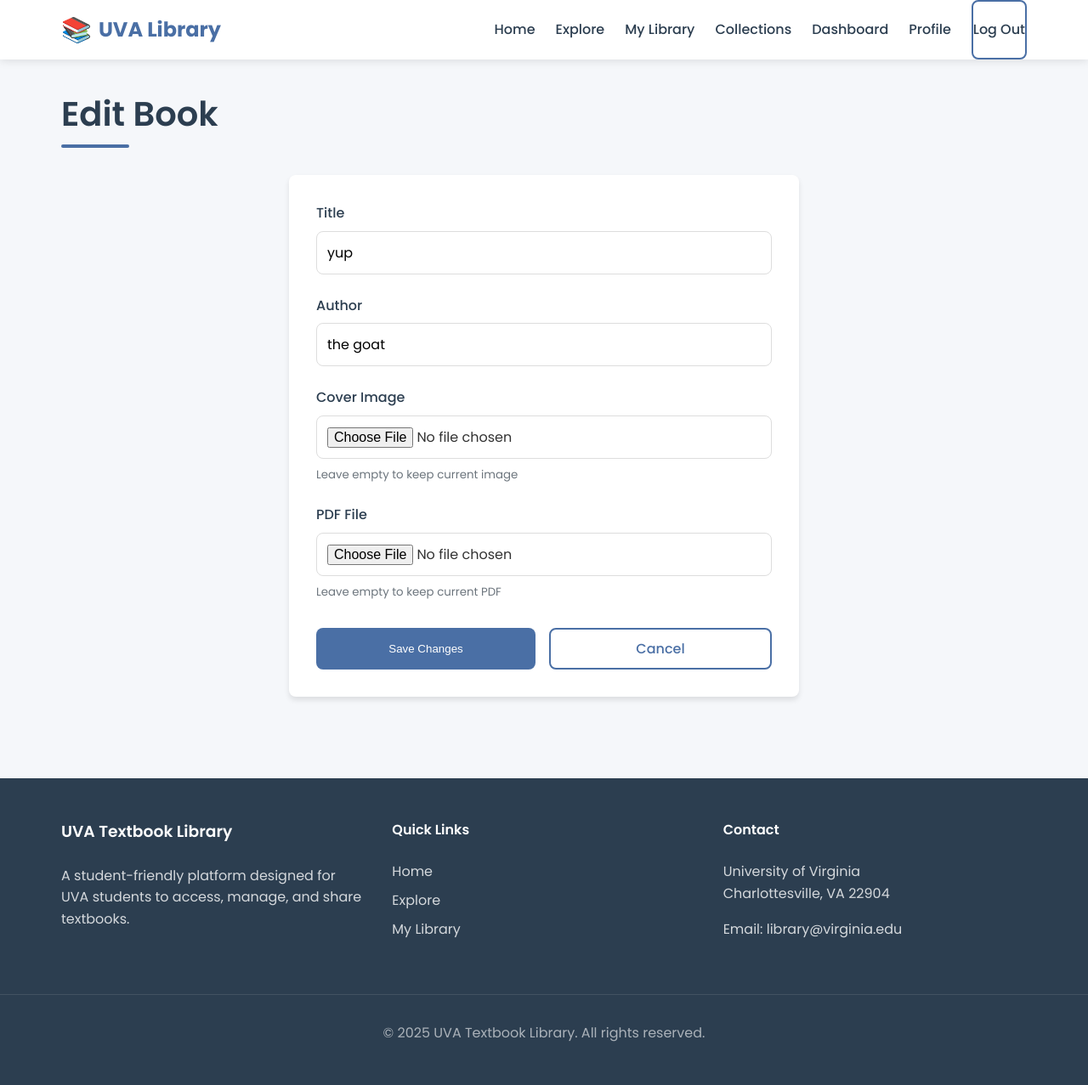
After one commit to notjup1ter/textbook-rental-app, a Django app: page /library/book/3/edit/ in a window 1280 px wide. The commit adds this page. Shown: the whole page at 85% size. Run offline with Django 5.2, Linux system fonts and the light colour scheme; a user stored in the database is signed in; data comes from the database, SQL or seed files in the repository; both versions use the stored data as it was after the commit.

Commit message:
allow librarians to edit books

```diff
--- a/library/forms.py
+++ b/library/forms.py
@@ -1,7 +1,7 @@
 from django import forms
 from django.contrib.auth.forms import UserCreationForm
 from django.contrib.auth.models import User
-from .models import Profile, Collection
+from .models import Profile, Collection, Book
 
 class CustomUserCreationForm(UserCreationForm):
     email = forms.EmailField(required=True)
@@ -21,3 +21,9 @@ class CollectionForm(forms.ModelForm):
     class Meta:
         model = Collection
         fields = ['title', 'description', 'cover_image']
+
+
+class BookForm(forms.ModelForm):
+    class Meta:
+        model = Book
+        fields = ['title', 'author', 'cover_image', 'pdf_file']
--- a/library/static/library/css/style.css
+++ b/library/static/library/css/style.css
@@ -805,3 +805,12 @@ input[type="text"]:focus, input[type="email"]:focus, input[type="password"]:focu
   background-color: var(--danger-color);
   color: white;
 }
+
+.button-group {
+  display: flex;
+  gap: 1rem;
+}
+
+.button-group .btn {
+  flex: 1;
+}
--- /dev/null
+++ b/library/templates/library/edit_book.html
@@ -0,0 +1,63 @@
+{% extends 'library/base.html' %}
+
+{% block title %}Edit {{ book.title }}{% endblock %}
+
+{% block content %}
+<h1>Edit Book</h1>
+
+<div class="card" style="max-width: 600px; margin: 0 auto;">
+    <form method="post" enctype="multipart/form-data">
+        {% csrf_token %}
+
+        <div class="form-group">
+            <label for="{{ form.title.id_for_label }}">Title</label>
+            {{ form.title }}
+            {% if form.title.errors %}
+            <div class="error-message">{{ form.title.errors }}</div>
+            {% endif %}
+        </div>
+
+        <div class="form-group">
+            <label for="{{ form.author.id_for_label }}">Author</label>
+            {{ form.author }}
+            {% if form.author.errors %}
+            <div class="error-message">{{ form.author.errors }}</div>
+            {% endif %}
+        </div>
+
+        <div class="form-group">
+            <label for="{{ form.cover_image.id_for_label }}">Cover Image</label>
+            {% if book.cover_image %}
+            <div style="margin-bottom: 1rem;">
+                <img src="{{ book.cover_image.url }}" alt="Current cover" style="width: 100px; height: 150px; object-fit: cover; border-radius: 4px;">
+                <p style="font-size: 0.9rem; color: var(--text-light);">Current cover image</p>
+            </div>
+            {% endif %}
+            {{ form.cover_image }}
+            {% if form.cover_image.errors %}
+            <div class="error-message">{{ form.cover_image.errors }}</div>
+            {% endif %}
+            <small style="display: block; margin-top: 0.5rem; color: var(--text-light);">Leave empty to keep current image</small>
+        </div>
+
+        <div class="form-group">
+            <label for="{{ form.pdf_file.id_for_label }}">PDF File</label>
+            {% if book.pdf_file %}
+            <div style="margin-bottom: 1rem;">
+                <p style="font-size: 0.9rem; color: var(--text-light);">Current PDF: {{ book.pdf_file.name|slice:"9:" }}</p>
+            </div>
+            {% endif %}
+            {{ form.pdf_file }}
+            {% if form.pdf_file.errors %}
+            <div class="error-message">{{ form.pdf_file.errors }}</div>
+            {% endif %}
+            <small style="display: block; margin-top: 0.5rem; color: var(--text-light);">Leave empty to keep current PDF</small>
+        </div>
+
+        <div class="button-group" style="display: flex; gap: 1rem; margin-top: 2rem;">
+            <button type="submit" class="btn btn-primary" style="flex: 1;">Save Changes</button>
+            <a href="{% url 'librarian_dashboard' %}" class="btn btn-outline" style="flex: 1;">Cancel</a>
+        </div>
+    </form>
+</div>
+{% endblock %}
--- a/library/templates/library/librarian_dashboard.html
+++ b/library/templates/library/librarian_dashboard.html
@@ -53,6 +53,7 @@
                     </div>
                 </div>
                 <div class="book-actions">
+                    <a href="{% url 'edit_book' book.id %}" class="btn btn-outline" style="margin-right: 0.5rem;">Edit</a>
                     <form method="post" style="display: inline;">
                         {% csrf_token %}
                         <input type="hidden" name="book_id" value="{{ book.id }}">
--- a/library/urls.py
+++ b/library/urls.py
@@ -30,4 +30,5 @@ urlpatterns = [
     path('collections/<int:collection_id>/remove/<int:book_id>/', views.remove_from_collection, name='remove_from_collection'),
     path('book/<int:book_id>/pdf/', views.view_pdf, name='view_pdf'),
     path('book/<int:book_id>/', views.book_detail, name='book_detail'),
+    path('book/<int:book_id>/edit/', views.edit_book, name='edit_book'),
 ]
--- a/library/views.py
+++ b/library/views.py
@@ -3,7 +3,7 @@ from django.contrib.auth.models import Group
 from .models import Book, UserLibrary, Profile, ApprovedLibrarianEmail, Collection
 from django.contrib.auth.decorators import login_required
 from django.contrib.auth import logout, login
-from .forms import CustomUserCreationForm, ProfileForm, CollectionForm
+from .forms import CustomUserCreationForm, ProfileForm, CollectionForm, BookForm
 from django.http import FileResponse, Http404
 
 def home(request):
@@ -198,3 +198,23 @@ def book_detail(request, book_id):
         'user_library_books': user_library_books,
         'user_collections': user_collections,
     })
+
+@login_required
+def edit_book(request, book_id):
+    if request.user.profile.role != 'librarian':
+        return redirect('home')
+
+    book = get_object_or_404(Book, id=book_id)
+
+    if request.method == 'POST':
+        form = BookForm(request.POST, request.FILES, instance=book)
+        if form.is_valid():
+            form.save()
+            return redirect('librarian_dashboard')
+    else:
+        form = BookForm(instance=book)
+
+    return render(request, 'library/edit_book.html', {
+        'form': form,
+        'book': book
+    })
```
Also changed, not shown: db.sqlite3.
